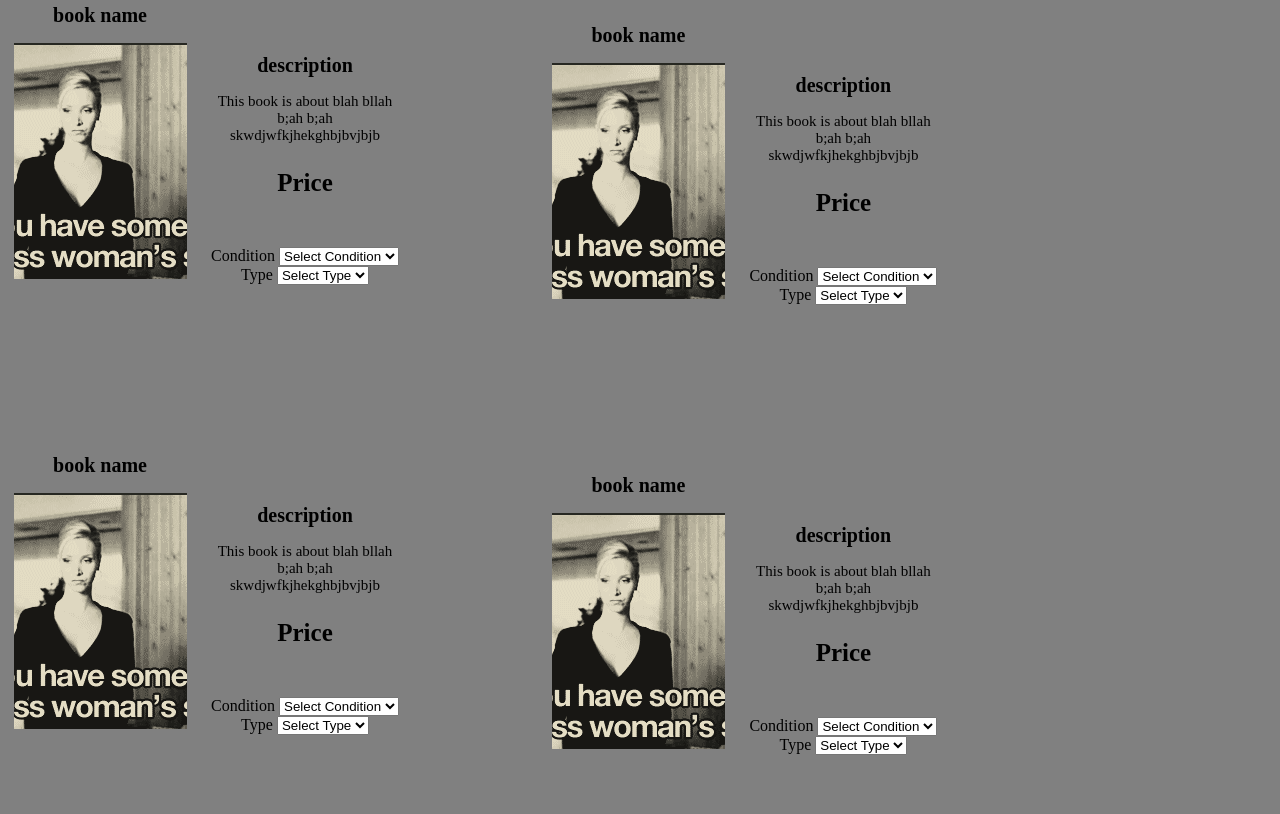
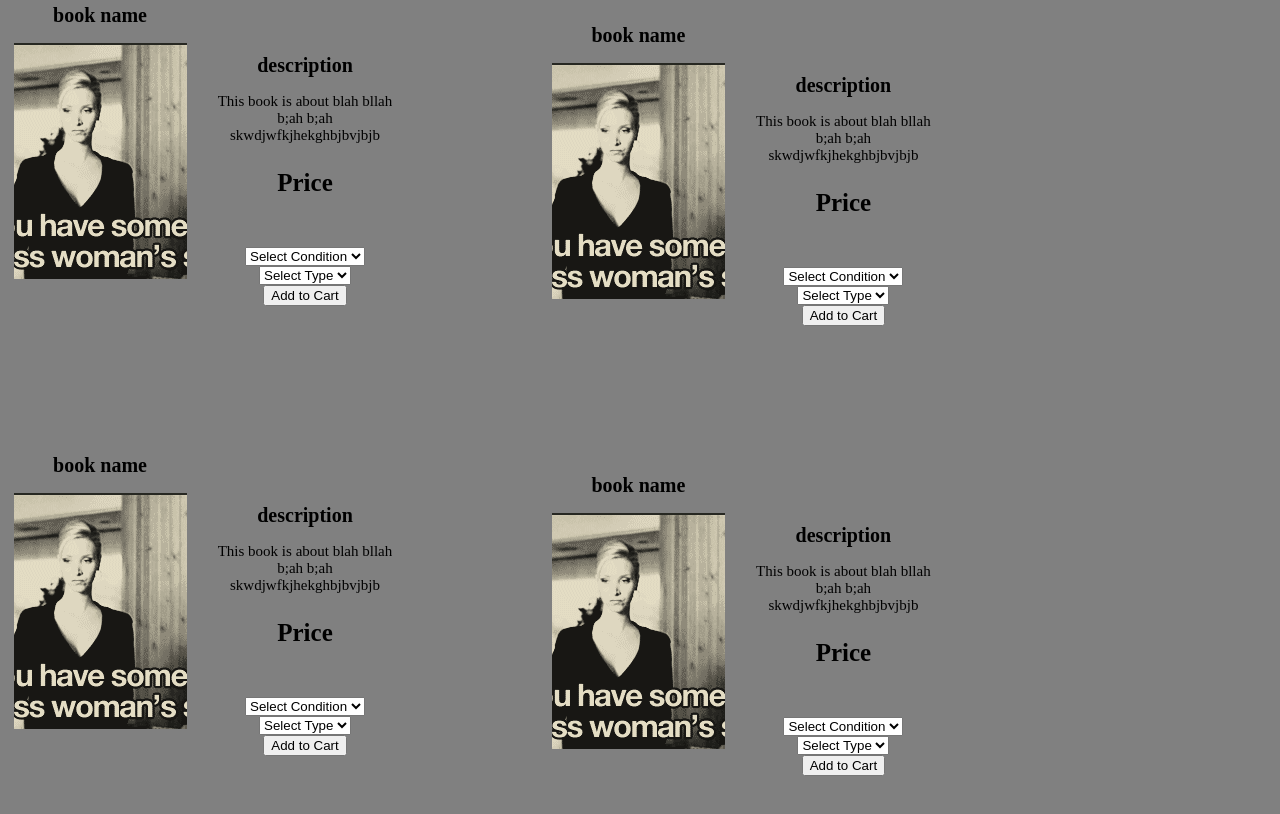
Before and after one commit to vdigregorio/group-project, a website: page home.html in a window 1280 px wide. Shown: the part 68-882 px from the top of the page. Drawn offline with nearby package versions, Linux system fonts and the light colour scheme.

Commit message:
another commit

```diff
--- a/home.html
+++ b/home.html
@@ -28,20 +28,21 @@
                     <h2>description</h2>
                     <p>This book is about blah bllah b;ah b;ah skwdjwfkjhekghbjbvjbjb</p>
                     <h3>Price</h3>
-                    <label> Condition
+                    <label>
                         <select name="select">
                             <option value="value3" selected>Select Condition</option>
                             <option value="value1">New</option>
                             <option value="value2">Used</option>
                         </select>
                     </label>
-                    <label> Type
+                    <label>
                         <select name="select">
                             <option value="value5" selected>Select Type</option>
                             <option value="value3">Paperback</option>
                             <option value="value4">Hardback</option>
                         </select>
                     </label>
+                    <br><button class="btn" type="submit">Add to Cart</button>
                 </div>
             </article>
             <article>
@@ -53,20 +54,21 @@
                     <h2>description</h2>
                     <p>This book is about blah bllah b;ah b;ah skwdjwfkjhekghbjbvjbjb</p>
                     <h3>Price</h3>
-                    <label> Condition
+                    <label>
                         <select name="select">
                             <option value="value3" selected>Select Condition</option>
                             <option value="value1">New</option>
                             <option value="value2">Used</option>
                         </select>
                     </label>
-                    <label> Type
+                    <label>
                         <select name="select">
                             <option value="value5" selected>Select Type</option>
                             <option value="value3">Paperback</option>
                             <option value="value4">Hardback</option>
                         </select>
                     </label>
+                    <br><button class="btn" type="submit">Add to Cart</button>
                 </div>
             </article>
         </div>
@@ -80,20 +82,21 @@
                     <h2>description</h2>
                     <p>This book is about blah bllah b;ah b;ah skwdjwfkjhekghbjbvjbjb</p>
                     <h3>Price</h3>
-                    <label> Condition
+                    <label>
                         <select name="select">
                             <option value="value3" selected>Select Condition</option>
                             <option value="value1">New</option>
                             <option value="value2">Used</option>
                         </select>
                     </label>
-                    <label> Type
+                    <label>
                         <select name="select">
                             <option value="value5" selected>Select Type</option>
                             <option value="value3">Paperback</option>
                             <option value="value4">Hardback</option>
                         </select>
                     </label>
+                    <br><button class="btn" type="submit">Add to Cart</button>
                 </div>
             </article>
             <article>
@@ -105,20 +108,21 @@
                     <h2>description</h2>
                     <p>This book is about blah bllah b;ah b;ah skwdjwfkjhekghbjbvjbjb</p>
                     <h3>Price</h3>
-                    <label> Condition
+                    <label>
                         <select name="select">
                             <option value="value3" selected>Select Condition</option>
                             <option value="value1">New</option>
                             <option value="value2">Used</option>
                         </select>
                     </label>
-                    <label> Type
+                    <label>
                         <select name="select">
                             <option value="value5" selected>Select Type</option>
                             <option value="value3">Paperback</option>
                             <option value="value4">Hardback</option>
                         </select>
                     </label>
+                    <br><button class="btn" type="submit">Add to Cart</button>
                 </div>
             </article>
         </div>
--- a/js/app.js
+++ b/js/app.js
@@ -6,4 +6,5 @@ document.addEventListener('DOMContentLoaded', function() {
 
 });
 
+
 console.log('this is before the dom loaded');
```
Also changed, not shown: checkout.html (+5 -0 lines).
